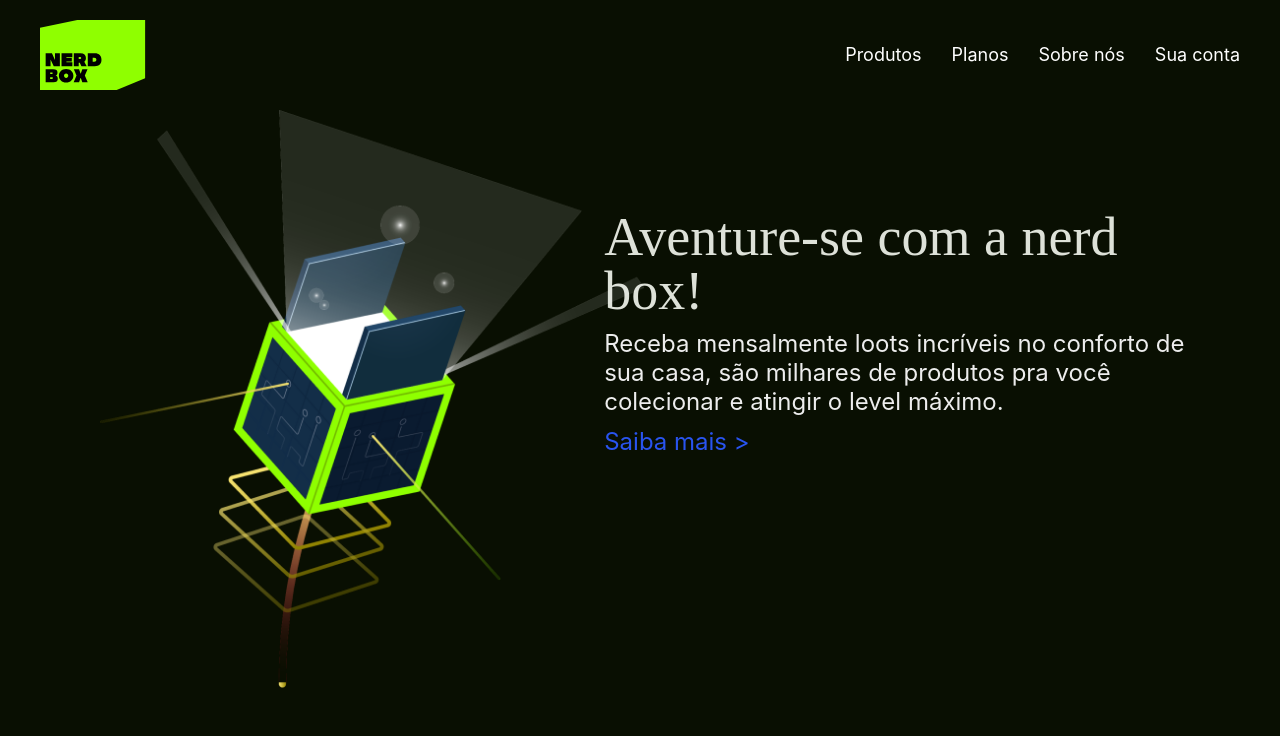
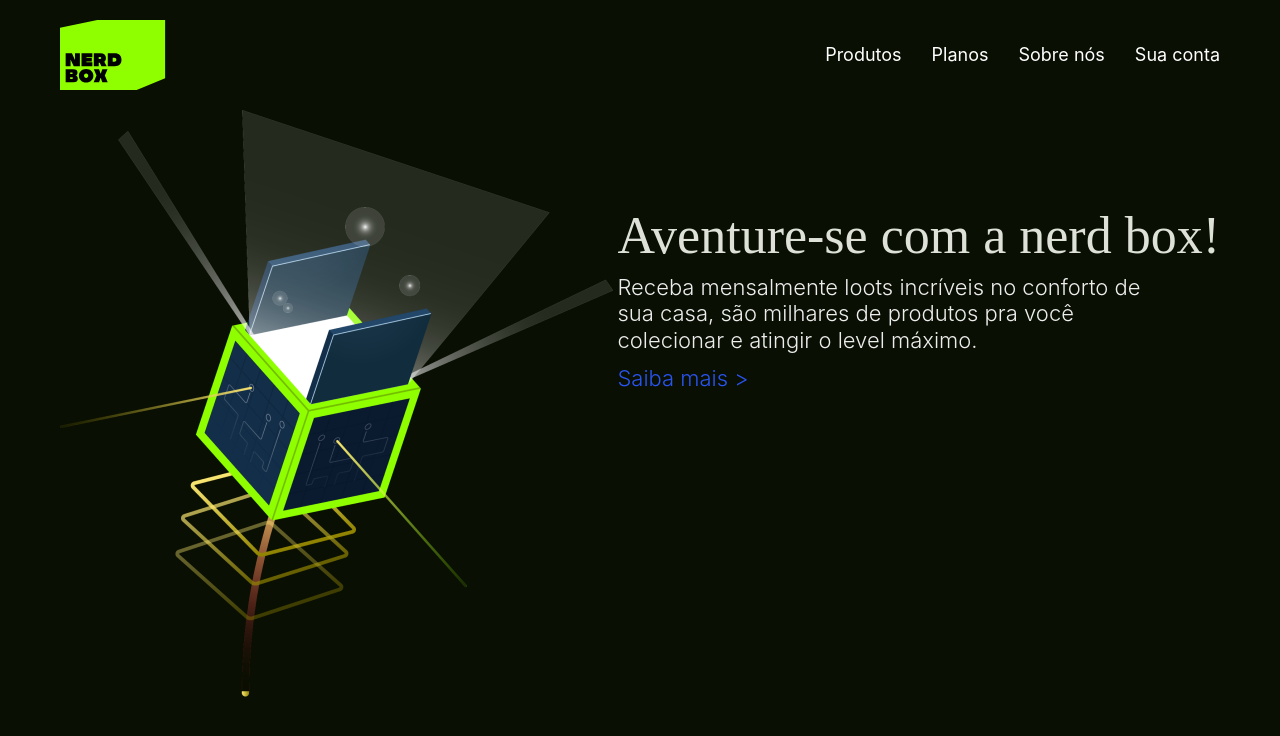
Before and after one commit to gablucas/site-nerdbox, a plain HTML site: page index.html in a window 1280 px wide. Drawn offline with Linux system fonts and the light colour scheme.

Commit message:
Feito alguns ajustes

```diff
--- a/css/home/introducao.css
+++ b/css/home/introducao.css
@@ -1,10 +1,12 @@
 main {
     display: flex;
     justify-content: flex-end;
+
+    position: relative;
 }
 
 .introducao-imagem img {
-    position: relative;
+    position: absolute;
     left: 40px;
 }
 
--- a/css/utilidades/tipografia.css
+++ b/css/utilidades/tipografia.css
@@ -1,5 +1,5 @@
 .font-1-xxl {
-    font: 400 3.375rem/1 "Alatsi";
+    font: 400 3.25rem/1 "Alatsi";
 }
 
 .font-2-xxl-b-u{
@@ -13,7 +13,7 @@
 }
 
 .font-2-l{
-    font: 400 1.5rem/1.2 "Inter";
+    font: 300 1.375rem/1.2 "Inter";
 }
 
 .font-2-l-sb-u{
--- a/index.html
+++ b/index.html
@@ -9,7 +9,7 @@
 <body>
 
     <!-- Seção 1: Header -->
-    <header>
+    <header class="container">
         <img src="img/logonerdbox.svg" alt="">
         <nav aria-label="Primario">
             <ul class="header-menu font-2-s cor-0">
```
